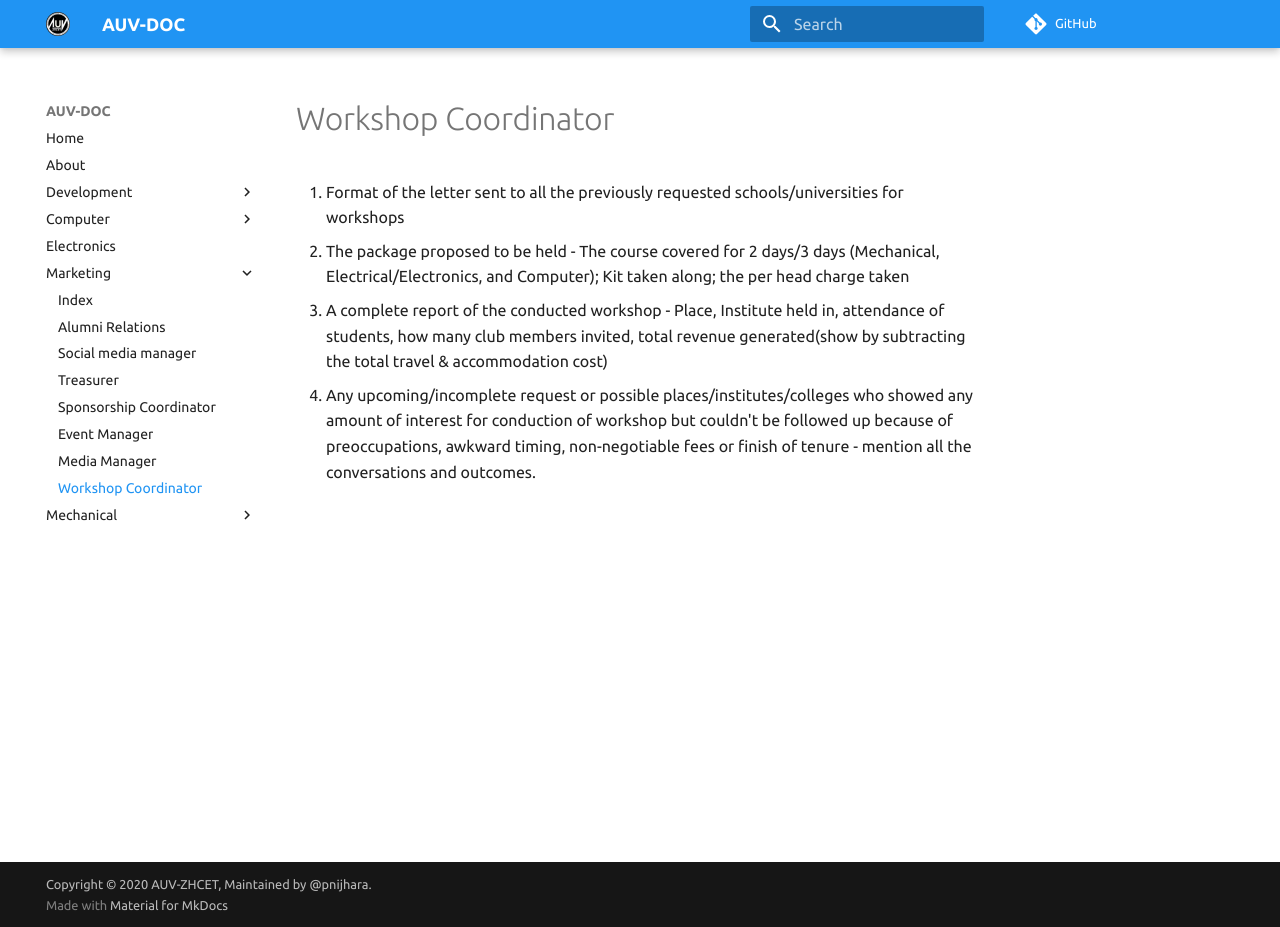
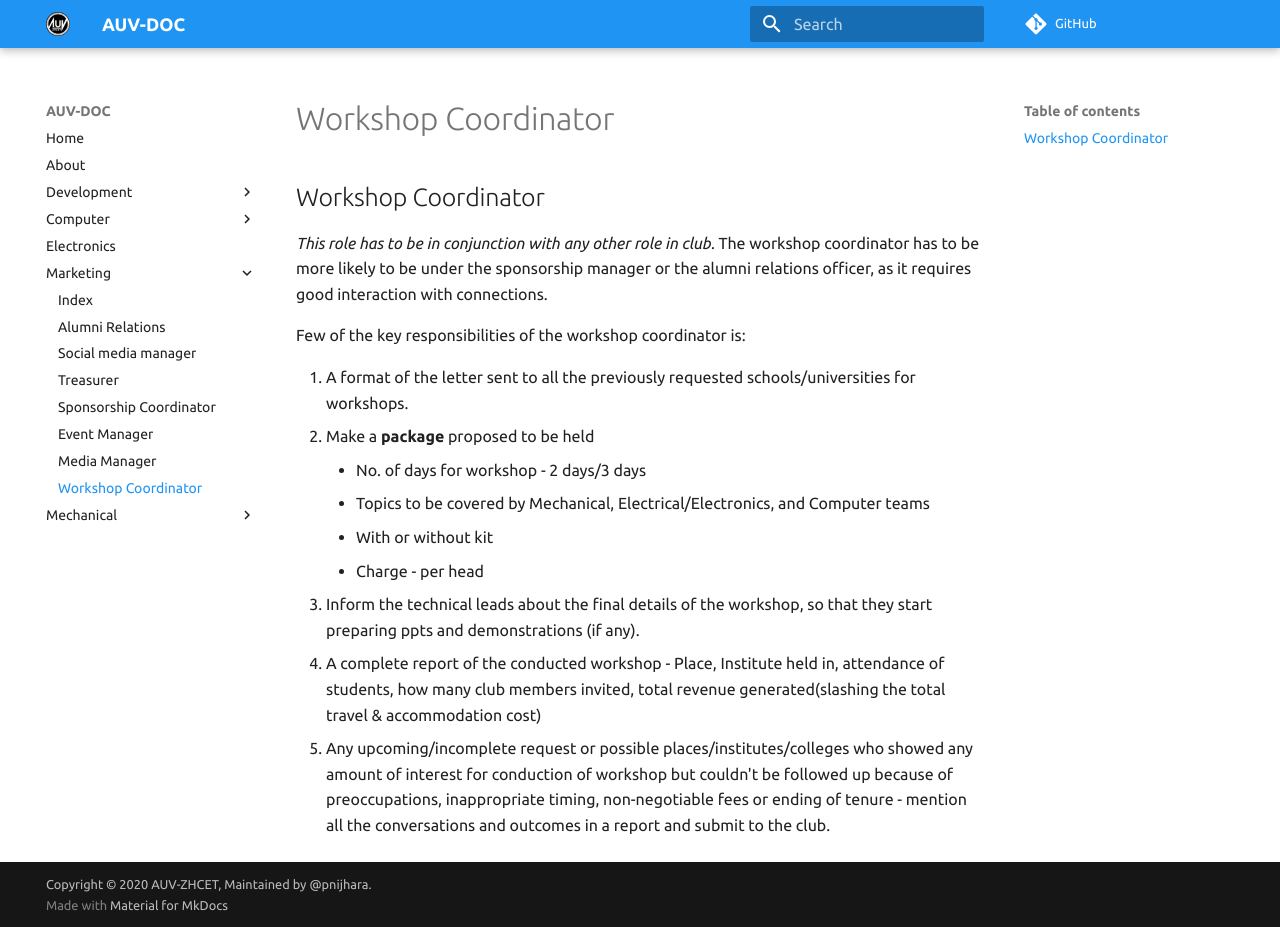
Before and after one commit to auvzhcet/Documentation, an MkDocs documentation site: the page built from docs/marketing/workshop_Coordinator.md, in a window 1280 px wide and 927 px high. Built offline with MkDocs 1.6.1 and Material for MkDocs 9.7.7, drawn with Linux system fonts in a browser that asks for light colours; comment, search, counter and statistics services are not loaded.

Commit message:
docs: Marketing docs (#55)
* Edit responsibilities

* Edit key roles

* Fixed typo

Co-authored-by: Prajjwal Nijhara <prajjwalnijhara@gmail.com>

```diff
--- a/docs/marketing/workshop_Coordinator.md
+++ b/docs/marketing/workshop_Coordinator.md
@@ -1,6 +1,22 @@
-# Workshop Coordinator
+---
+title: Role of Workshop Coordinator
+author: Syed Jawad Akhtar
+email-id: syedjawadakhtar@gmail.com
+---
 
-1. Format of the letter sent to all the previously requested schools/universities for workshops
-2. The package proposed to be held - The course covered for 2 days/3 days (Mechanical, Electrical/Electronics, and Computer); Kit taken along; the per head charge taken
-3. A complete report of the conducted workshop - Place, Institute held in, attendance of students, how many club members invited, total revenue generated(show by subtracting the total travel & accommodation cost)
-4. Any upcoming/incomplete request or possible places/institutes/colleges who showed any amount of interest for conduction of workshop but couldn't be followed up because of preoccupations, awkward timing, non-negotiable fees or finish of tenure - mention all the conversations and outcomes.
+## Workshop Coordinator
+
+_This role has to be in conjunction with any other role in club._
+The workshop coordinator has to be more likely to be under the sponsorship manager or the alumni relations officer, as it requires good interaction with connections.
+
+Few of the key responsibilities of the workshop coordinator is:
+
+1. A format of the letter sent to all the previously requested schools/universities for workshops.
+2. Make a **package** proposed to be held
+    - No. of days for workshop - 2 days/3 days
+    - Topics to be covered by Mechanical, Electrical/Electronics, and Computer teams
+    - With or without kit
+    - Charge - per head
+3. Inform the technical leads about the final details of the workshop, so that they start preparing ppts and demonstrations (if any).
+4. A complete report of the conducted workshop - Place, Institute held in, attendance of students, how many club members invited, total revenue generated(slashing the total travel & accommodation cost)
+5. Any upcoming/incomplete request or possible places/institutes/colleges who showed any amount of interest for conduction of workshop but couldn't be followed up because of preoccupations, inappropriate timing, non-negotiable fees or ending of tenure - mention all the conversations and outcomes in a report and submit to the club.
```
Also changed, not shown: docs/marketing/event_Manager.md (+16 -1 lines).
